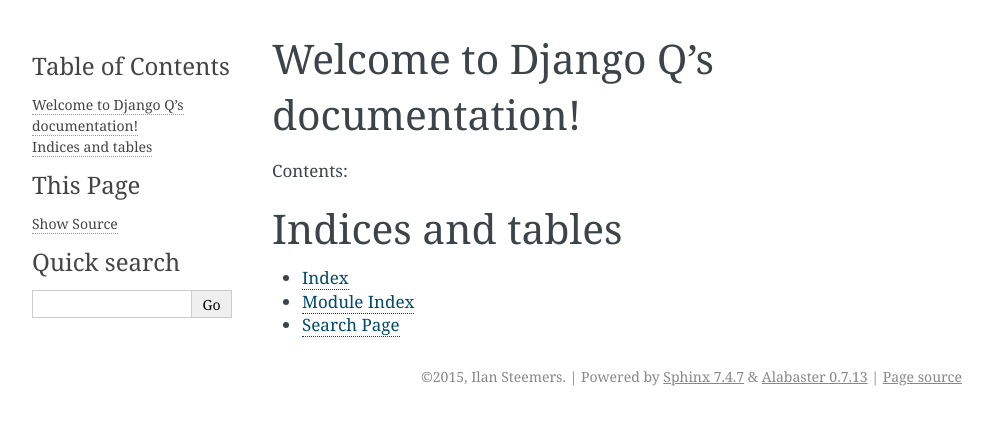
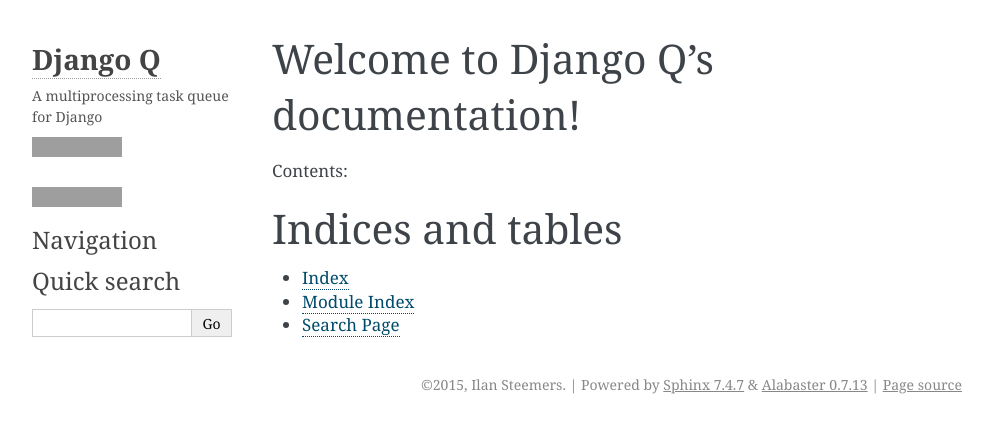
Before and after one commit to Koed00/django-q, a Sphinx documentation site: the page built from docs/index.rst, in a window 1280 px wide. Shown: the top 433 px of the page, without its empty margins (148-1141 px from the left). Built offline with Sphinx 7.4.7, drawn with Linux system fonts in a browser that asks for light colours; grey boxes are pictures that could not be loaded.

Commit message:
sfinx conf

```diff
--- a/docs/conf.py
+++ b/docs/conf.py
@@ -16,6 +16,7 @@
 import sys
 import os
 import shlex
+import alabaster
 
 # If extensions (or modules to document with autodoc) are in another directory,
 # add these directories to sys.path here. If the directory is relative to the
@@ -31,9 +32,9 @@
 # extensions coming with Sphinx (named 'sphinx.ext.*') or your custom
 # ones.
 extensions = [
+    'alabaster',
     'sphinx.ext.todo',
 ]
-
 # Add any paths that contain templates here, relative to this directory.
 templates_path = ['_templates']
 
@@ -116,10 +117,24 @@
 # Theme options are theme-specific and customize the look and feel of a theme
 # further.  For a list of options available for each theme, see the
 # documentation.
-#html_theme_options = {}
+html_theme_options = {
+    'description': "A multiprocessing task queue for Django",
+    'github_user': 'koed00',
+    'github_repo': 'django-q',
+    'gittip_user': 'koed00',
+    'travis_button': True,
+}
+html_sidebars = {
+    '**': [
+        'about.html',
+        'navigation.html',
+        'searchbox.html',
+        'donate.html',
+    ]
+}
+# Add any paths that contain custom themes here, relative to this directory.
+html_theme_path = [alabaster.get_path()]
 
-# Add any paths that contain custom themes here, relative to this directory.
-#html_theme_path = []
 
 # The name for this set of Sphinx documents.  If None, it defaults to
 # "<project> v<release> documentation".
```
